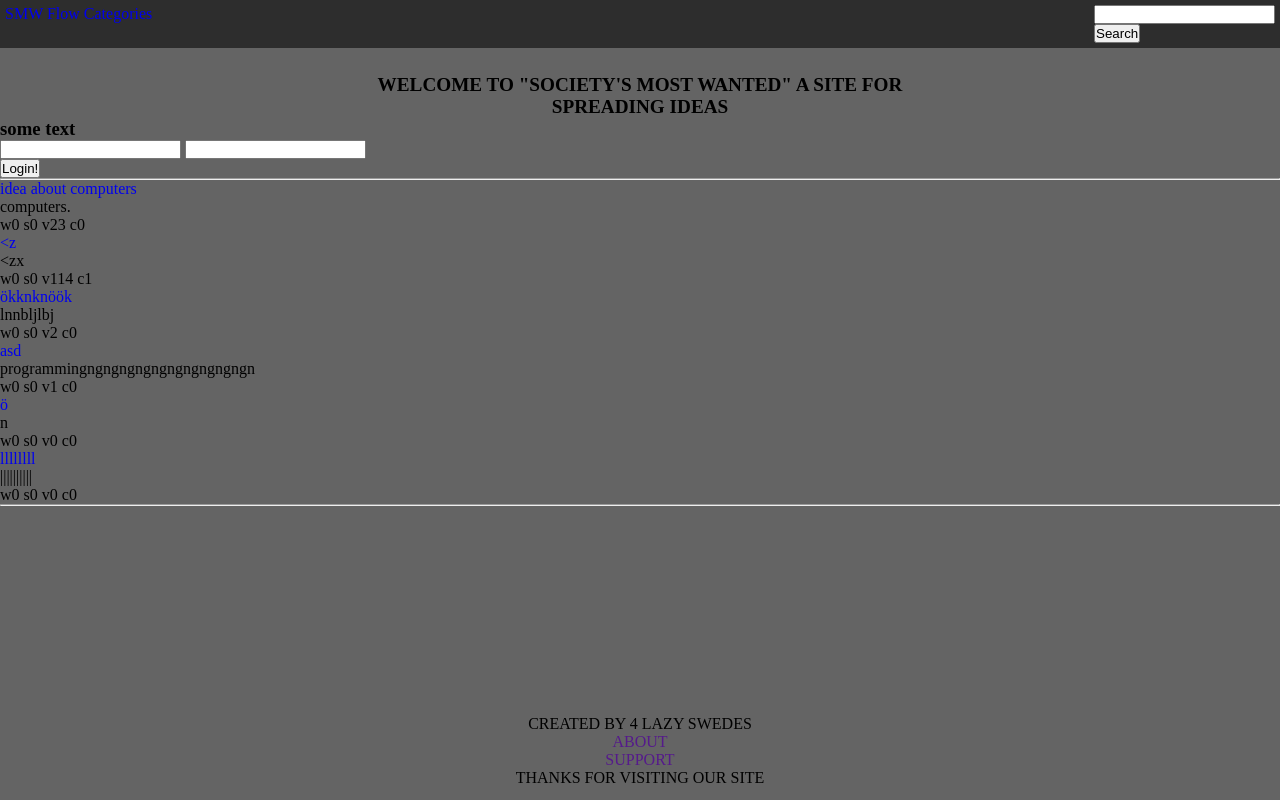
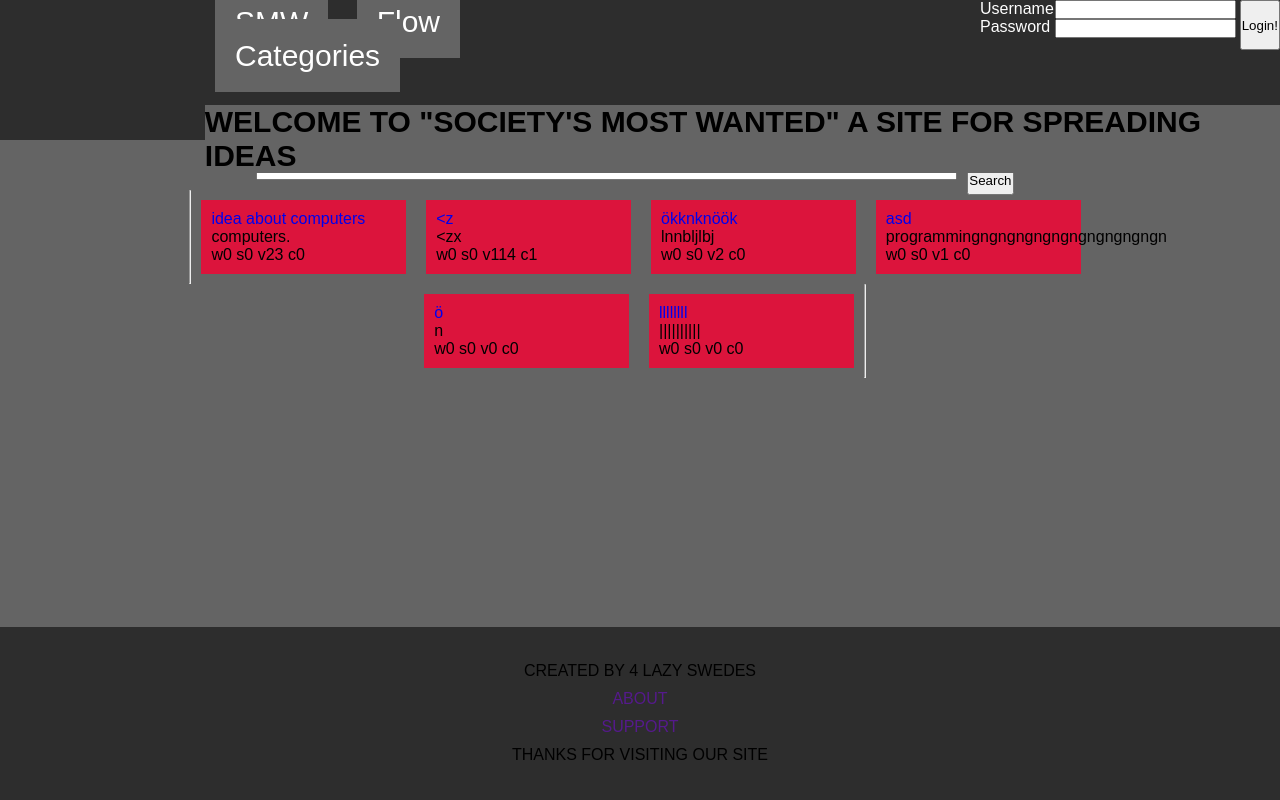
Before and after one commit to Weird-Dan/SocietysMostWanted, a Django app: page / in a window 1280 px wide. Run offline with Django 3.2, Linux system fonts and the light colour scheme; data comes from the database, SQL or seed files in the repository; parts of the project's set-up code (start-up, migrations or seed data) failed here and were passed over.

Commit message:
Made v.0.5 of the style or the site, fixes comes later

```diff
--- a/website/smw/static/smw/style.css
+++ b/website/smw/static/smw/style.css
@@ -2,20 +2,78 @@
     padding: 0px;
     margin: 0px;
     box-sizing: border-box;
+    font-family: fantasy;
 }
+
+a{
+    text-decoration: none;
+}
+
+/*----------------------------------------------------------------------
+--------------------------base.html css---------------------------------
+------------------------------------------------------------------------*/
 
 body {
     background-color: rgb(100, 100, 100);
 }
 
-nav {
-  display: inline-flex;
+nav{
+    background-color: rgb(45, 45, 45);
+    //border: 1px solid crimson;
+    font-size: 30px;
+}
+
+.navbar{
+    //border: 1px solid crimson;
+    padding: 5px;
+    height: 100px;
+    width: 31.5%;
+    margin: 0px 0px 0px 200px;
+}
+
+.navItem{
+    //border: 1px solid crimson;
+    margin: 10px;
+    background-color: rgb(100, 100, 100);
+    color: white;
+    padding: 20px;
+    transition: 0.3s;
+}
+
+.navItem:hover{
+    margin: 10px;
+    background-color: rgb(100, 100, 100);
+    color: white;
+    padding: 20px;
+    color: crimson;
+    text-decoration: underline;
+}
+
+#formCont{
+    display: flex;
+    justify-content: center;
+    height: 40px;
+}
+
+.formSearch{
+    position: relative;
+    top: 55px;
+    //border: 1px solid crimson;
+    width: 60%;
+    display: flex;
     justify-content: space-between;
-  width: 100vw;
-  background-color: rgb(45, 45, 45);
-  padding: 5px;
-  top:0;
-  right: 0;
+}
+
+.button{
+    height: 30px;
+    width: 80px;
+    margin: 10px;
+}
+
+#searchBar{
+    height: 25px;
+    width: 160%;
+    margin: 0px 0px 0px 0px;
 }
 
 footer {
@@ -23,18 +81,71 @@ footer {
     position: fixed;
     width: 100%;
     bottom: 0px;
+    background-color: rgb(45, 45, 45);
+    display: flex;
+    justify-content: center;
+}
 
+#sectCont{
+    display: flex;
+    justify-content: center;
+}
 
+section{
+    display: flex;
+    justify-content: center;
+    flex-wrap: wrap;
+    width: 80%;
+    margin: 50px 0px 0px 0px;
+    //border: 1px solid crimson;
+}
+
+.card{
+    background-color: crimson;
+    margin: 10px;
+    width: 20%;
+    padding: 10px;
 }
 
 ul#footerList{
     text-align: center;
-  padding-bottom: 1vw;
+    padding: 2vw 0vw 2vw 0vw;
     list-style-type: none;
 }
 
-a{
-  text-decoration: none;
+footer ul li{
+    width: 300px;
+    text-align: center;
+    margin: 10px;
+}
+
+/*Selecting container for the header*/
+#titleCont{
+    //border: 1px solid crimson;
+    position: absolute;
+    top: 105px;
+    left: 16%;
+    background-color: rgb(100, 100, 100);
+}
+
+/*For selecting the header*/
+div h1{
+    font-size: 30px;
+}
+
+label{
+    color: white;
+}
+
+#loginCont{
+    //border: 1px solid crimson;
+    height: 50px;
+    display: flex;
+    justify-content: center;
+    width: 300px;
+    position: absolute;
+    right: 0px;
+    top: 0px;
 }
 
 #Title{
@@ -42,7 +153,7 @@ a{
     text-align: center;
     padding-top: 2vw;
     font-size: 1vw;
-  width: 50%
+    width: 50%;
 }
 
 .preview {
--- a/website/smw/templates/smw/base.html
+++ b/website/smw/templates/smw/base.html
@@ -4,39 +4,47 @@
         <meta charset="utf-8">
         <title>{% block Title%}Society's Most Wanted{% endblock %}</title>
         {% load staticfiles %}
-    <link rel="stylesheet" type="text/css" href="{% static 'smw/style.css' %}">
+        <link rel="stylesheet" type="text/css" href="{% static 'smw/style.css' %}"/>
     </head>
     <body>
         <!-- create base html structure -->
         <!-- Create navbar -->
         <nav>
             <div class="navbar">
-        <a href="{% url 'smw:index' %}">SMW</a>
-        <a href="{% url 'smw:flow' %}">Flow</a>
-        <a href="{% url 'smw:categories' %}">Categories</a>
+                <a href="{% url 'smw:index' %}" class="navItem">SMW</a>
+                <a href="{% url 'smw:flow' %}" class="navItem">Flow</a>
+                <a href="{% url 'smw:categories' %}" class="navItem">Categories</a>
+
                 {% if request.user.is_authenticated %}
+
                 <a href="{% url 'smw:create' %}">Create</a>
                 <a href="{% url 'userAuth:user' request.user.pk %}">@ME</a>
+
                 {% include 'userAuth/logout_form.html' %}
 
                 {%endif%}
                 <!--<a href="{% url 'smw:create' %}">Create</a>-->
             </div>
-      <form class="" role="search" method="post" action="{% url 'smw:search' %}">
+
+            <div id="formCont">
+                <form class="formSearch" role="search" method="post" action="{% url 'smw:search' %}">
+
                     {% csrf_token %}
-            <div class="">
-              <input type="text" name="q" value="" class="">
+
+                    <input id="searchBar" type="text" name="q" value="">
+
+                    <button type="submit" name="button" class="button">Search</button>
+
+                </form>
             </div>
-            <button type="submit" name="button" class="">Search</button>
         </nav>
 
-
+        <div id="sectCont">
             <section>
-
-
                 {% block body %}
                 {% endblock %}
             </section>
+        </div>
         <!-- Create Footer-->
         <footer>
             <ul id="footerList">
--- a/website/smw/templates/smw/index.html
+++ b/website/smw/templates/smw/index.html
@@ -4,18 +4,24 @@
 <!--
 Write your html Here!
 -->
-<div id="Title">
+
+<div id="titleCont">
     <h1>WELCOME TO "SOCIETY'S MOST WANTED" A SITE FOR SPREADING IDEAS</h1>
 </div>
 
-    <h3>some text</h3>
+<form id="loginCont">
 {% if request.user.is_authenticated %}
 
 {% else %}
+<label>Username Password</label>
 {% include 'userAuth/login_form.html' %}
 {% endif %}
+</form>
+
 <hr>
+
 {% for idea in object_list %}
+
 <div class="card">
     <a href="{% url 'smw:idea' idea.pk %}">{{idea.Title}}</a>
     <p>
@@ -26,8 +32,8 @@ Write your html Here!
         w{{idea.Wants}} s{{idea.Shlts}} v{{idea.Views}} c{{idea.comment_count}}
     </p>
 </div>
+
 {% endfor %}
 <hr>
 
-
 {% endblock%}
```
Lines whose indentation alone changed are shown as unchanged.
